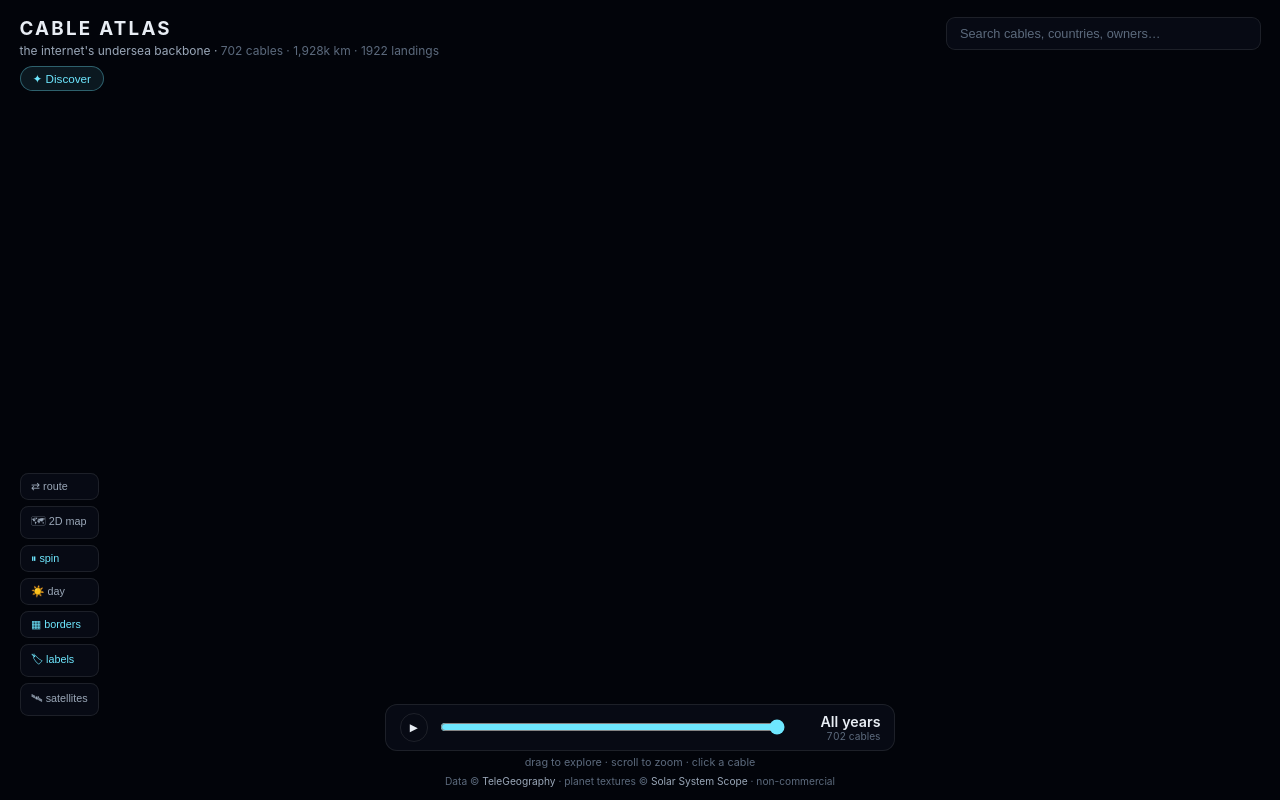
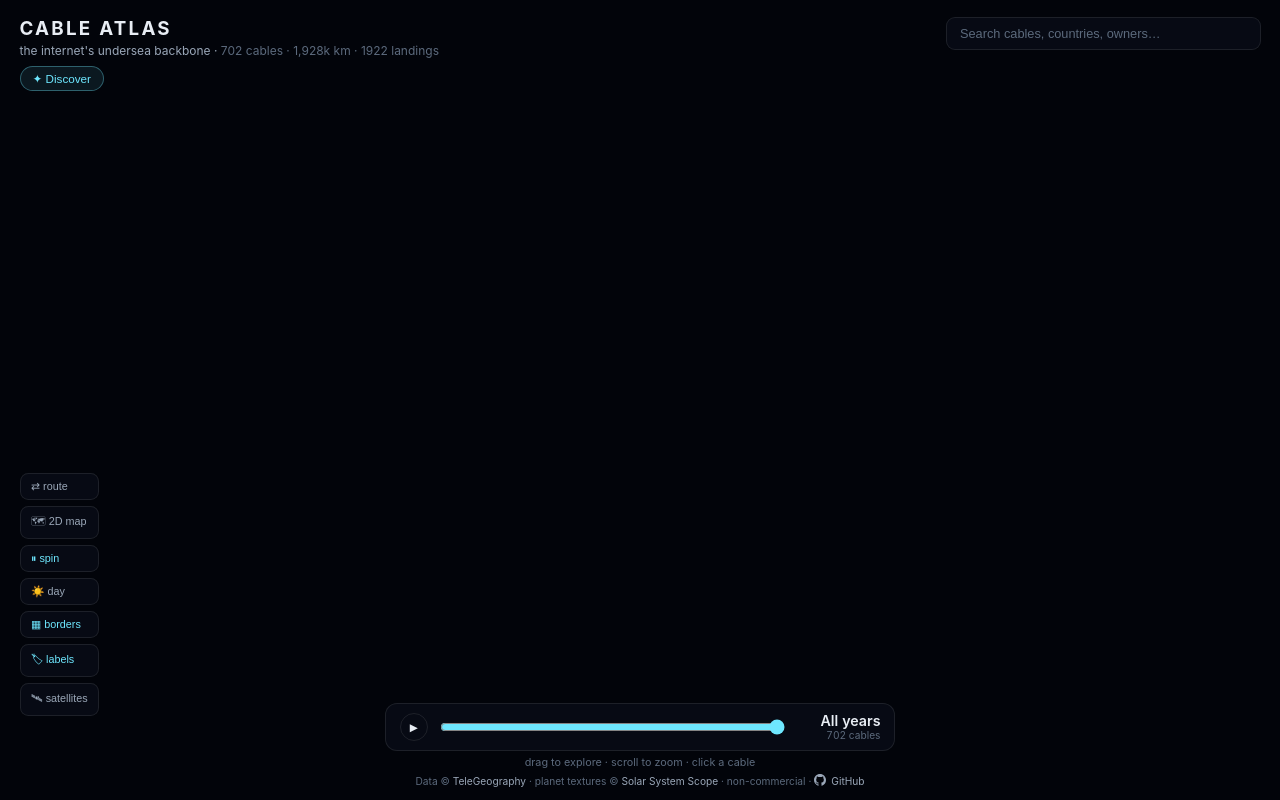
Before and after one commit to saiudayagiri/cable-globe, a website built with Vite: page index.html in a window 1280 px wide. Built offline with nearby package versions, Linux system fonts and the light colour scheme; what globe.gl would draw is missing.

Commit message:
Footer link to the GitHub repo

```diff
--- a/index.html
+++ b/index.html
@@ -87,7 +87,7 @@
       <div id="year-readout"><span id="year-label">All years</span><span id="year-count"></span></div>
     </div>
     <p id="hint">drag to explore · scroll to zoom · click a cable</p>
-    <p id="credit">Data © <a href="https://www.submarinecablemap.com" target="_blank" rel="noopener">TeleGeography</a> · planet textures © <a href="https://www.solarsystemscope.com/textures/" target="_blank" rel="noopener">Solar System Scope</a> · non-commercial</p>
+    <p id="credit">Data © <a href="https://www.submarinecablemap.com" target="_blank" rel="noopener">TeleGeography</a> · planet textures © <a href="https://www.solarsystemscope.com/textures/" target="_blank" rel="noopener">Solar System Scope</a> · non-commercial · <a id="gh-link" href="https://github.com/saiudayagiri/cable-globe" target="_blank" rel="noopener"><svg viewBox="0 0 16 16" width="12" height="12" fill="currentColor" aria-hidden="true"><path d="M8 0C3.58 0 0 3.58 0 8c0 3.54 2.29 6.53 5.47 7.59.4.07.55-.17.55-.38 0-.19-.01-.82-.01-1.49-2.01.37-2.53-.49-2.69-.94-.09-.23-.48-.94-.82-1.13-.28-.15-.68-.52-.01-.53.63-.01 1.08.58 1.23.82.72 1.21 1.87.87 2.33.66.07-.52.28-.87.51-1.07-1.78-.2-3.64-.89-3.64-3.95 0-.87.31-1.59.82-2.15-.08-.2-.36-1.02.08-2.12 0 0 .67-.21 2.2.82.64-.18 1.32-.27 2-.27s1.36.09 2 .27c1.53-1.04 2.2-.82 2.2-.82.44 1.1.16 1.92.08 2.12.51.56.82 1.27.82 2.15 0 3.07-1.87 3.75-3.65 3.95.29.25.54.73.54 1.48 0 1.07-.01 1.93-.01 2.2 0 .21.15.46.55.38A8.01 8.01 0 0 0 16 8c0-4.42-3.58-8-8-8Z"/></svg> GitHub</a></p>
   </footer>
 
   <div id="tooltip" hidden></div>
--- a/src/style.css
+++ b/src/style.css
@@ -464,6 +464,7 @@
 #credit { font-size: 0.68rem; color: var(--ink-3); }
 #credit a { color: var(--ink-2); text-decoration: none; }
 #credit a:hover { color: var(--accent); }
+#gh-link svg { vertical-align: -1.5px; margin-right: 0.15rem; }
 
 /* ---------- tooltip ---------- */
 #tooltip {
```
